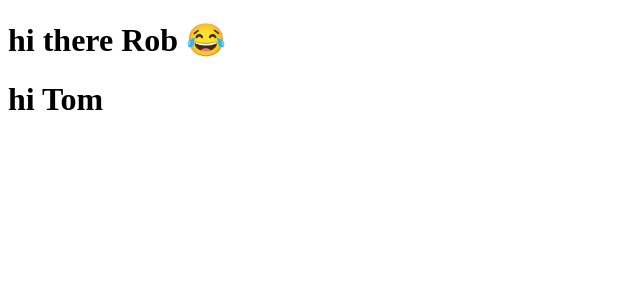
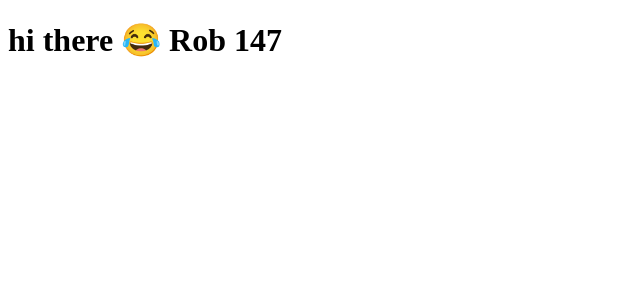
Before and after one commit to Leshan21/react-vite, a React (Vite) app in the folder reactPro/: page / in a window 1280 px wide. Shown: the top 300 px of the page, without its empty margins (0-640 px from the left). Built offline with nearby package versions, Linux system fonts and the light colour scheme.

Commit message:
passing arrays and object

```diff
--- a/reactPro/src/App.jsx
+++ b/reactPro/src/App.jsx
@@ -1,9 +1,15 @@
 import Hello from "./components/Hello";
 function App() {
+  const person = {
+    name: "Rob",
+    message: "hi there",
+    emoji: "😂",
+    seatNumbers: [1, 4, 7],
+  };
+
   return (
     <>
-      <Hello name="Rob" message="hi there" emoji="😂"/>
-      <Hello name="Tom" message="hi" />
+      <Hello person={person} />
     </>
   );
 }
--- a/reactPro/src/components/Hello.jsx
+++ b/reactPro/src/components/Hello.jsx
@@ -1,8 +1,8 @@
-const Hello = ({ name, message, emoji }) => {
+const Hello = ({person}) => {
   return (
     <>
       <h1>
-        {message} {name} {emoji}
+        {person.message} {person.emoji} {person.name} {person.seatNumbers}
       </h1>
     </>
   );
```
